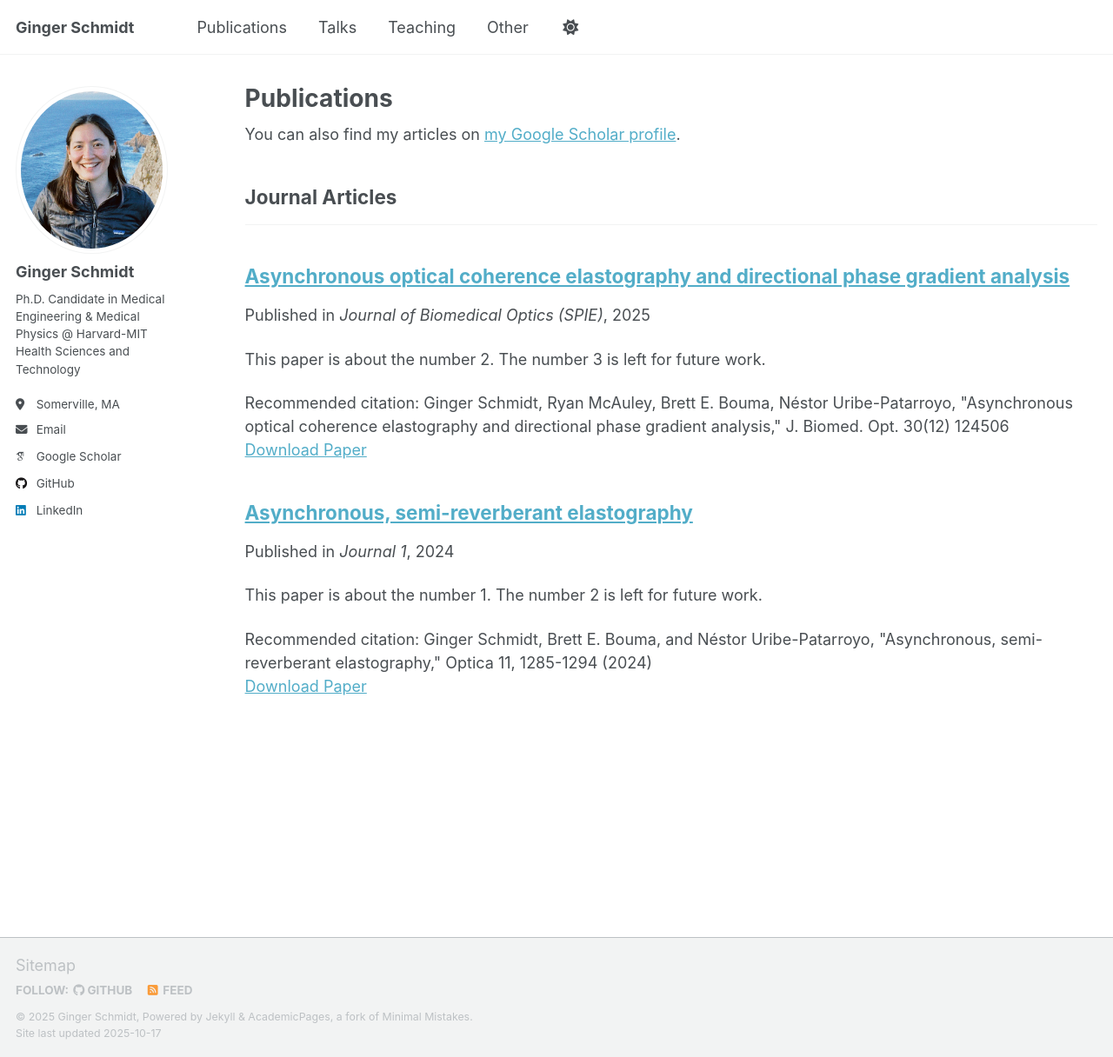
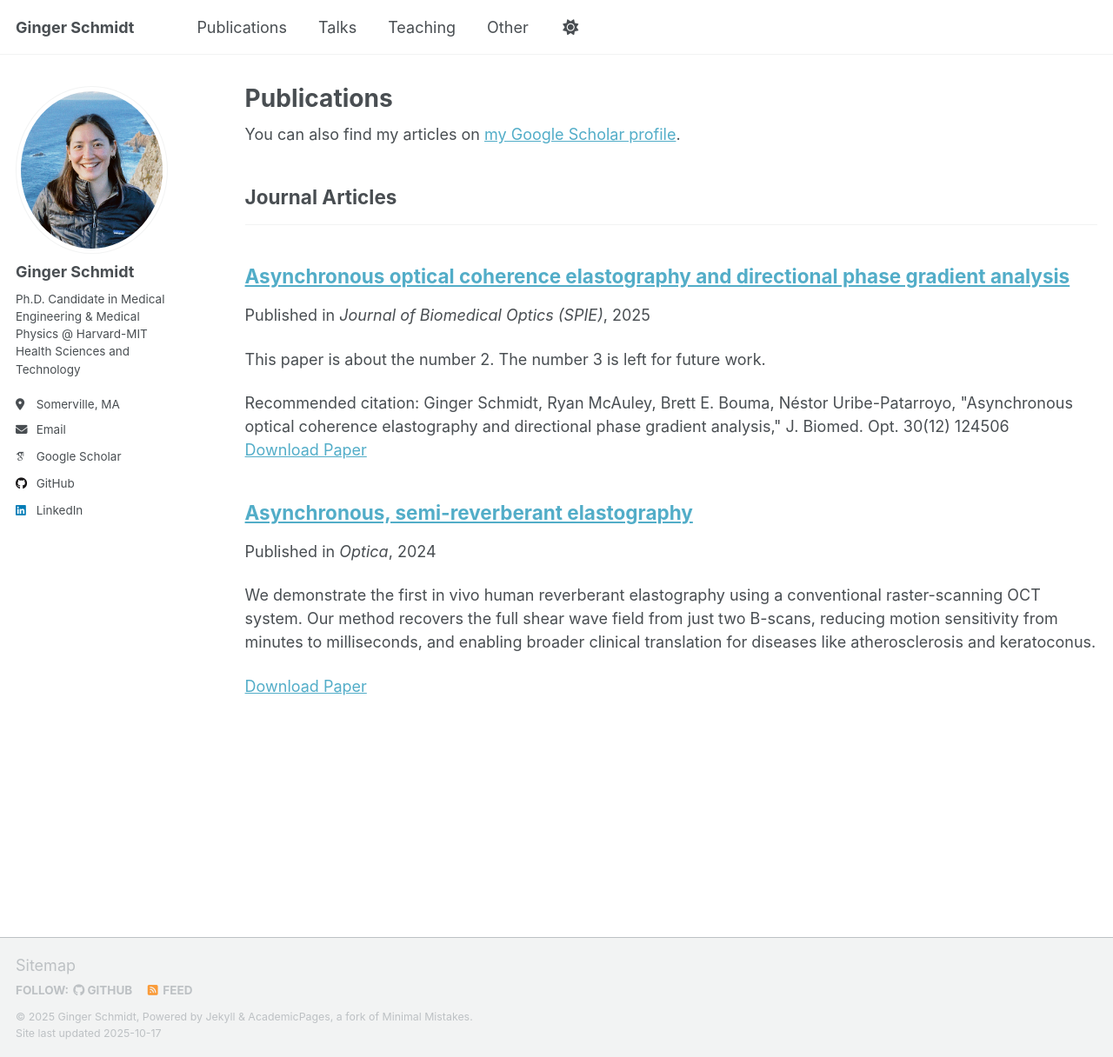
Before and after one commit to gingerschmidt/gingerschmidt.github.io, a Jekyll site: the page built from _pages/publications.html, in a window 1280 px wide and 1216 px high. Shown: the whole window at 87% size. Built offline with Jekyll 4.4.1, drawn with Linux system fonts in a browser that asks for light colours; some web fonts are replaced; a script that is not in the unit is left out.

Commit message:
Update semi-reverb.md

```diff
--- a/_publications/semi-reverb.md
+++ b/_publications/semi-reverb.md
@@ -3,10 +3,9 @@ title: "Asynchronous, semi-reverberant elastography"
 collection: publications
 category: manuscripts
 permalink: /publication/semi-reverb
-excerpt: 'This paper is about the number 1. The number 2 is left for future work.'
+excerpt: 'We demonstrate the first in vivo human reverberant elastography using a conventional raster-scanning OCT system. Our method recovers the full shear wave field from just two B-scans, reducing motion sensitivity from minutes to milliseconds, and enabling broader clinical translation for diseases like atherosclerosis and keratoconus.'
 date: 2024-09-10
-venue: 'Journal 1'
+venue: 'Optica'
 paperurl: 'http://academicpages.github.io/files/Asynchronous, semi-reverberant elastography.pdf'
-citation: 'Ginger Schmidt, Brett E. Bouma, and Néstor Uribe-Patarroyo, "Asynchronous, semi-reverberant elastography," Optica 11, 1285-1294 (2024)'
 ---
 The contents above will be part of a list of publications, if the user clicks the link for the publication than the contents of section will be rendered as a full page, allowing you to provide more information about the paper for the reader. When publications are displayed as a single page, the contents of the above "citation" field will automatically be included below this section in a smaller font.
```
